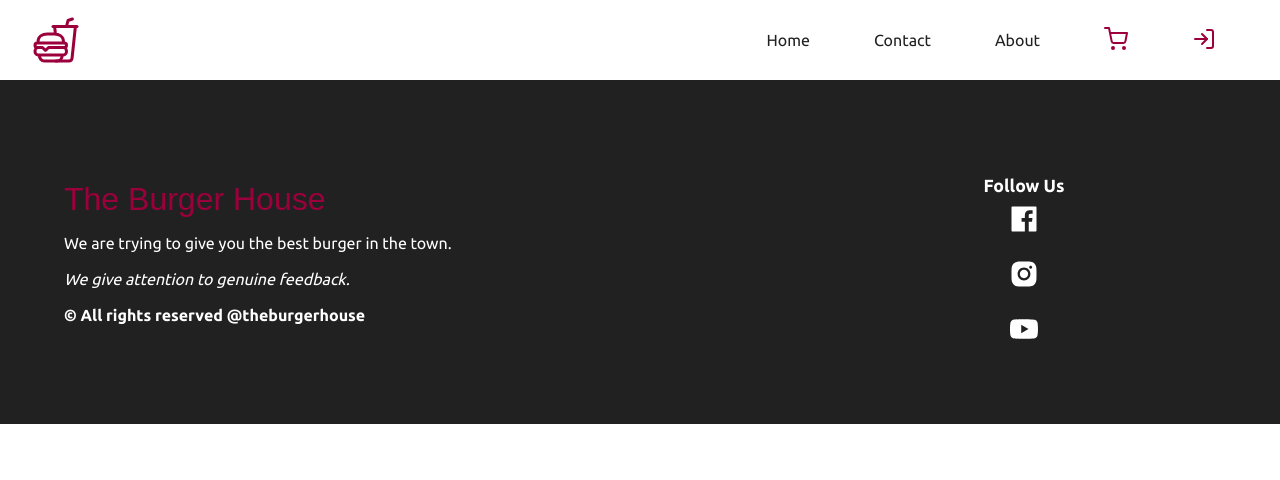
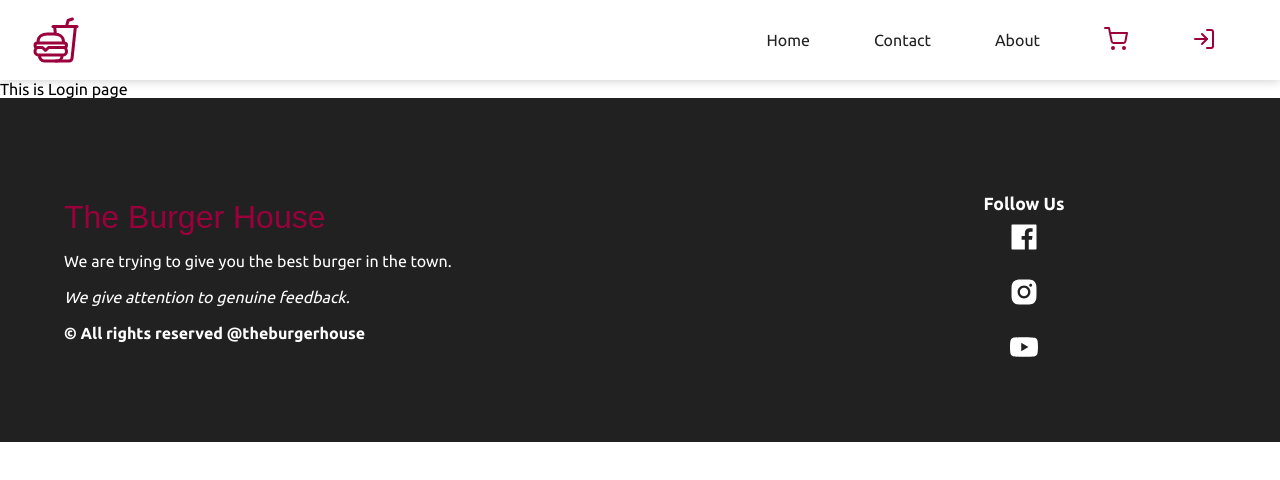
Before and after one commit to AmanMandal7/The-Burger-House, a React (Create React App) app in the folder frontend/: page /login in a window 1280 px wide. Shown: the top 480 px of the page. Built offline with nearby package versions, Linux system fonts and the light colour scheme.

Commit message:
starting with the login page

```diff
--- a/frontend/src/App.js
+++ b/frontend/src/App.js
@@ -7,6 +7,7 @@ import Cart from './components/cart/Cart';
 import Shipping from './components/cart/Shipping';
 import ConfirmOrder from './components/cart/ConfirmOrder';
 import PaymentSuccess from './components/cart/PaymentSuccess';
+import Login from './components/login/Login';
 
 import './styles/app.scss';
 import './styles/header.scss'
@@ -19,6 +20,7 @@ import './styles/cart.scss'
 import './styles/shipping.scss'
 import './styles/confirmOrder.scss'
 import './styles/paymentSucess.scss'
+import './styles/login.scss'
 
 
 function App() {
@@ -32,6 +34,7 @@ function App() {
         <Route path='/shipping' element={<Shipping />} />
         <Route path='/confirmOrder' element={<ConfirmOrder />} />
         <Route path='/paymentSuccess' element={<PaymentSuccess />} />
+        <Route path='/login' element={<Login />} />
       </Routes>
 
       <Footer />
--- /dev/null
+++ b/frontend/src/components/login/Login.jsx
@@ -0,0 +1,7 @@
+import React from "react";
+
+const Login = () => {
+  return <section>This is Login page</section>;
+};
+
+export default Login;
--- /dev/null
+++ b/frontend/src/styles/login.scss
@@ -0,0 +1 @@
+@import "colors";
```
